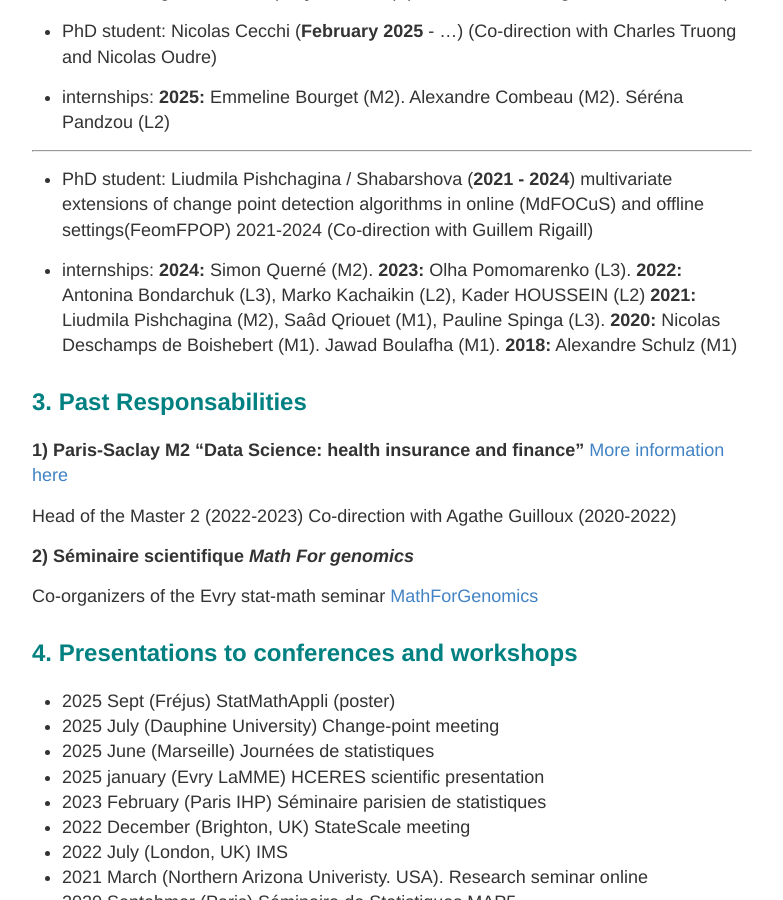
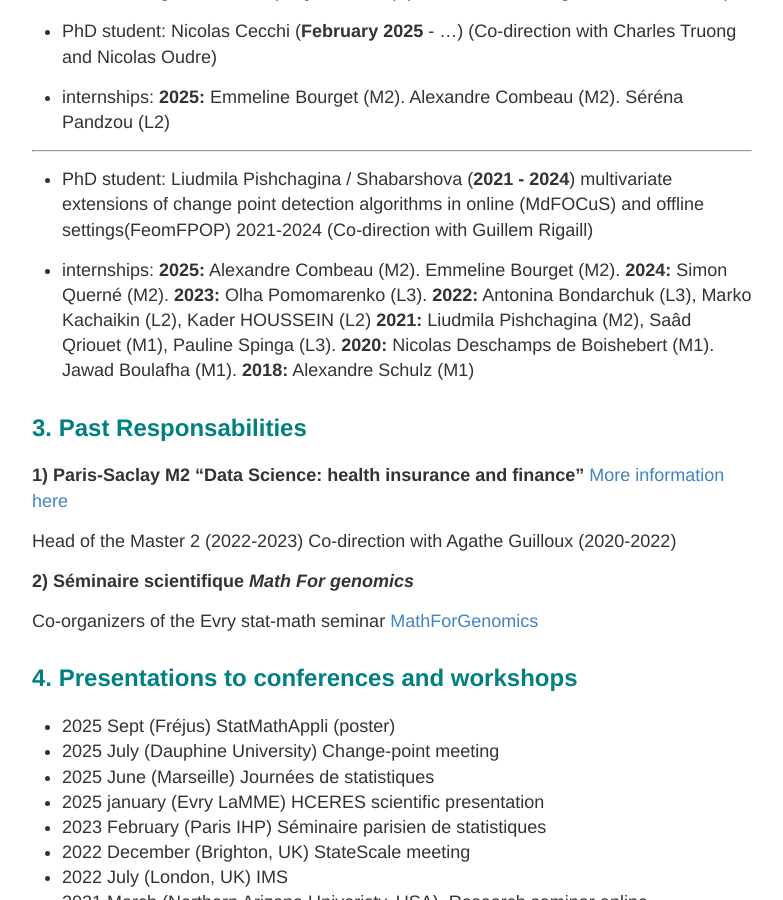
Before and after one commit to vincentrunge/vincentrunge.github.io, a Jekyll site: the page built from About.md, in a window 1280 px wide and 900 px high, scrolled down 2019 px. Shown: the whole window, without its empty margins (248-1031 px from the left). Built offline with Jekyll 4.4.1, drawn with Linux system fonts in a browser that asks for light colours.

Commit message:
Update internship details in About.md

```diff
--- a/About.md
+++ b/About.md
@@ -86,6 +86,7 @@ ___
 multivariate extensions of change point detection algorithms in online (MdFOCuS) and offline settings(FeomFPOP) 2021-2024 (Co-direction with Guillem Rigaill)
 
 + internships:
+  **2025:** Alexandre Combeau (M2). Emmeline Bourget (M2).
   **2024:** Simon Querné (M2).
  **2023:** Olha Pomomarenko (L3).
   **2022:** Antonina Bondarchuk (L3), Marko Kachaikin (L2), Kader HOUSSEIN (L2)
```
